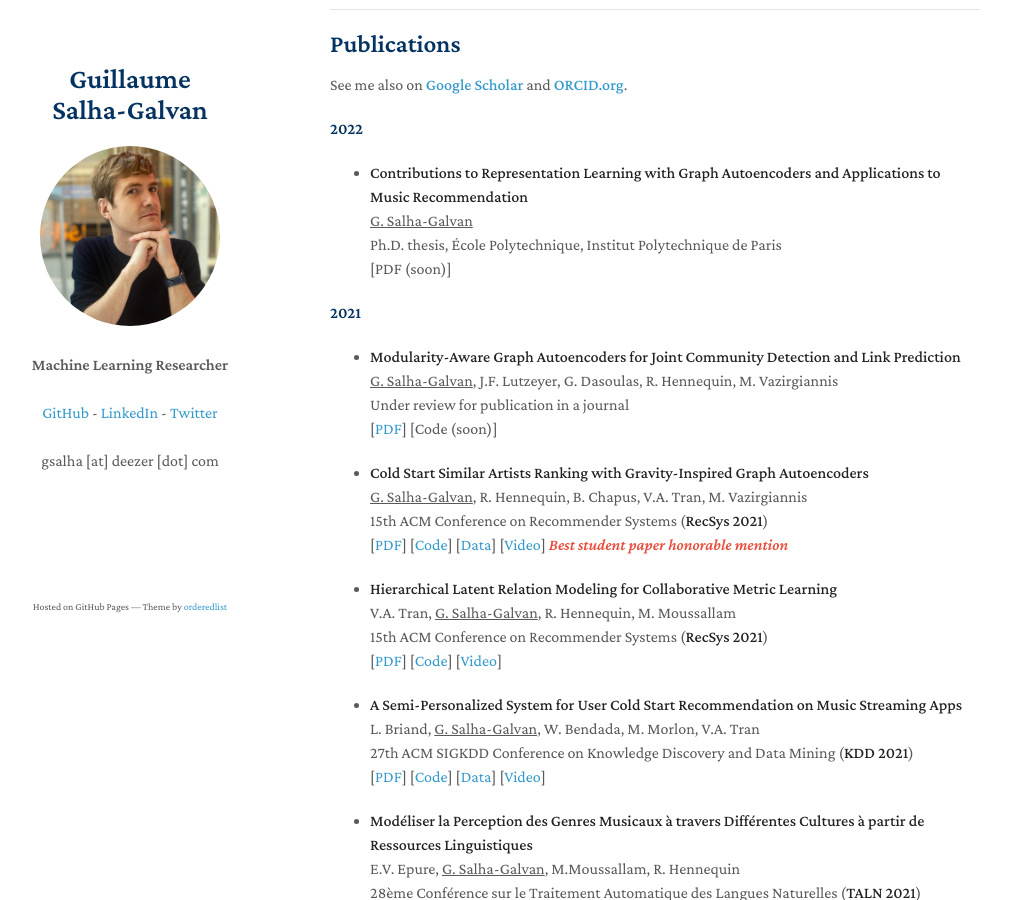
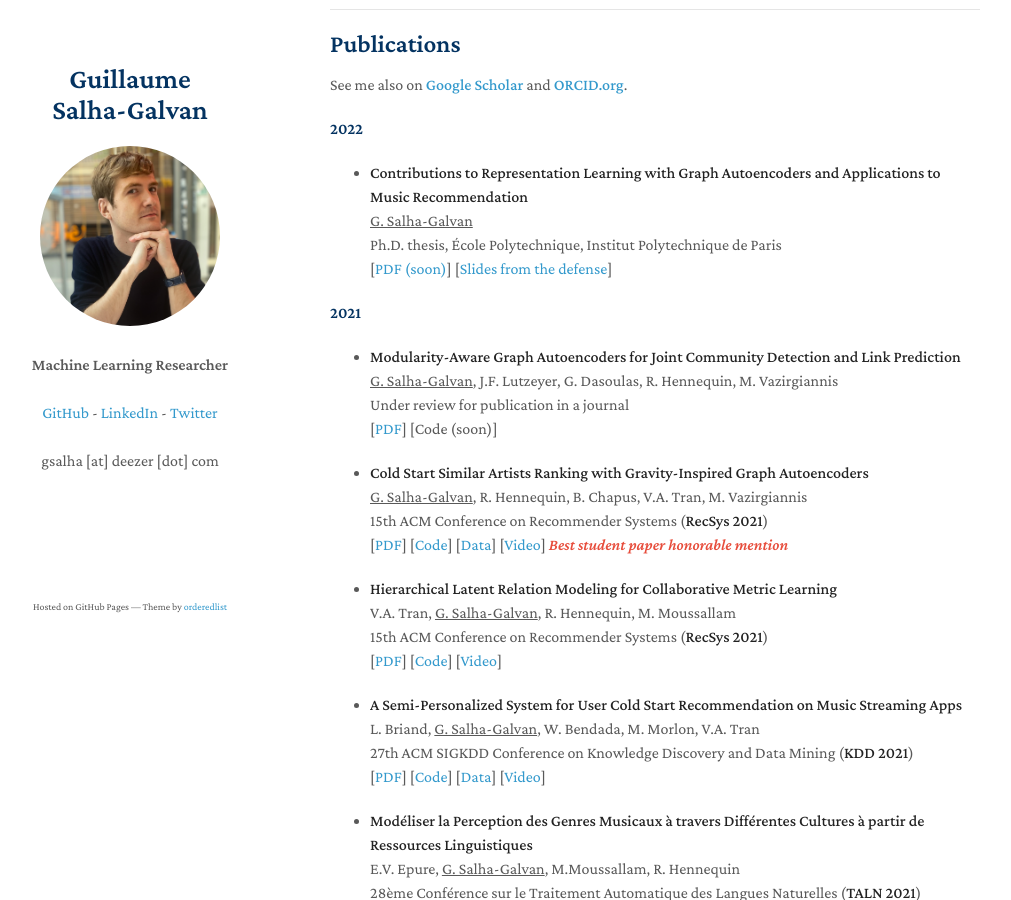
Before and after one commit to GuillaumeSalhaGalvan/GuillaumeSalhaGalvan.github.io, a Jekyll site: the page built from index.md, in a window 1280 px wide and 900 px high, scrolled down 771 px. Shown: the whole window, without its empty margins (140-1151 px from the left). Built offline with Jekyll 4.4.1, drawn with Linux system fonts in a browser that asks for light colours; our own code applies the rules of GitHub Pages for plain Markdown files; a script that is not in the unit is left out.

Commit message:
Update index.md

```diff
--- a/index.md
+++ b/index.md
@@ -34,7 +34,7 @@ See me also on **[Google Scholar](https://scholar.google.fr/citations?hl=fr&auth
 
 - **Contributions to Representation Learning with Graph Autoencoders and Applications to Music Recommendation**<br>
  <ins>G. Salha-Galvan</ins> <br>
- Ph.D. thesis, École Polytechnique, Institut Polytechnique de Paris <br> [PDF (soon)]
+ Ph.D. thesis, École Polytechnique, Institut Polytechnique de Paris <br> [[PDF (soon)](http://www.theses.fr/s242353)] [[Slides from the defense](https://drive.google.com/file/d/1IW4GEhmiYkmliNkYGr5M7ysgzjwL0Fqk/view)]
 
 #### 2021
 
```
